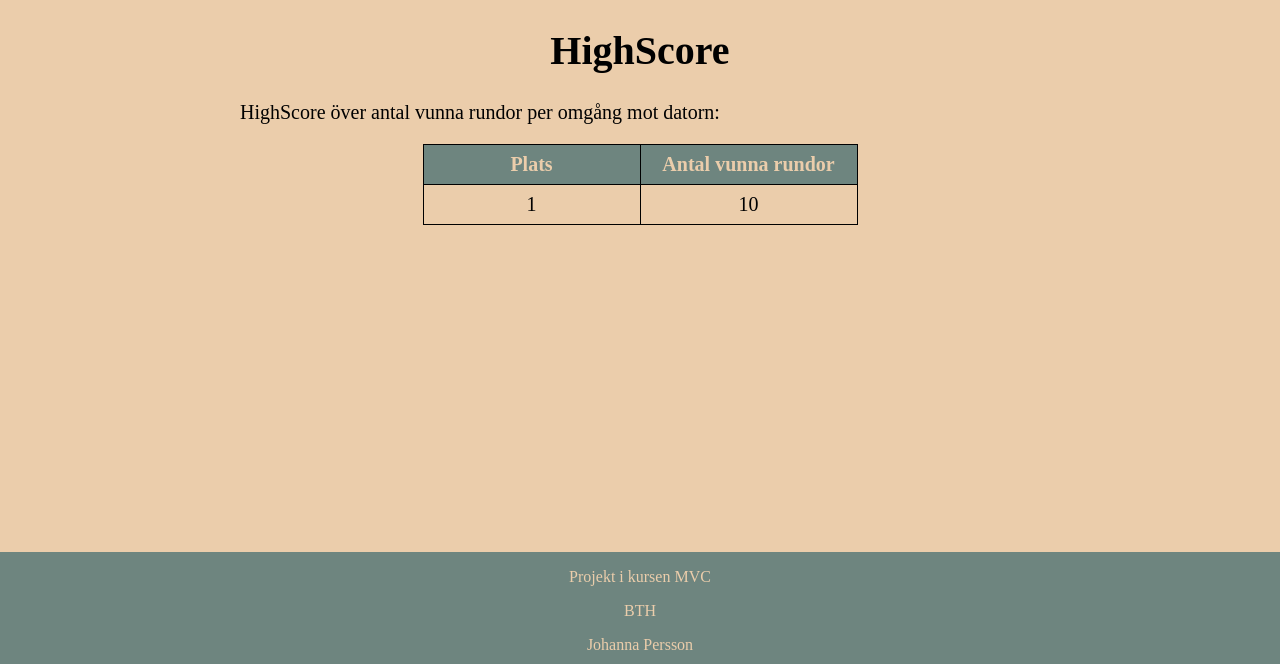
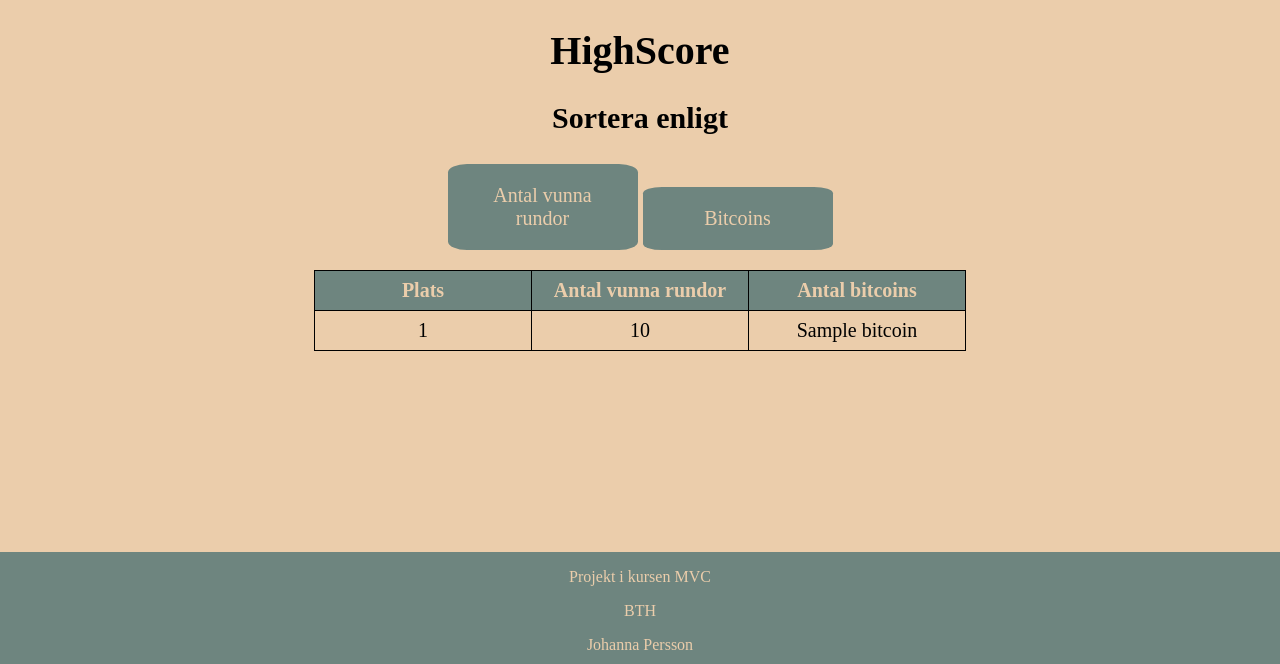
Before and after one commit to jjohannaPersson/mvc-project, a Symfony app: template templates/high_score/highscore.html.twig in a window 1280 px wide. Shown: the part 136-800 px from the top of the page. Run offline with Twig, Linux system fonts and the light colour scheme; the template is opened without the code that fills it: most values are stand-ins (such as "Sample title", 1, 10 or a date in 2020); some libraries are stand-ins or nearby versions.

Commit message:
Updated highscore

```diff
--- a/templates/high_score/highscore.html.twig
+++ b/templates/high_score/highscore.html.twig
@@ -2,17 +2,24 @@
 
 <h1>HighScore</h1>
 
-<p>HighScore över antal vunna rundor per omgång mot datorn: </p>
+<div class="highscore">
+    <h2>Sortera enligt</h2>
+
+    <a class="sort" href="./">Antal vunna rundor</a>
+    <a class="sort" href="highscore/bitcoins">Bitcoins</a>
+</div>
 
 <table class="book-table">
     <tr>
         <th>Plats</th>
         <th>Antal vunna rundor</th>
+        <th>Antal bitcoins</th>
     </tr>
     {% for score in highscore %}
         <tr>
             <td>{{ loop.index }}</td>
             <td>{{ score.getScore() }}</td>
+            <td>{{ score.getBitcoin() }}</td>
         </tr>
     {% endfor %}
 </table>
```
